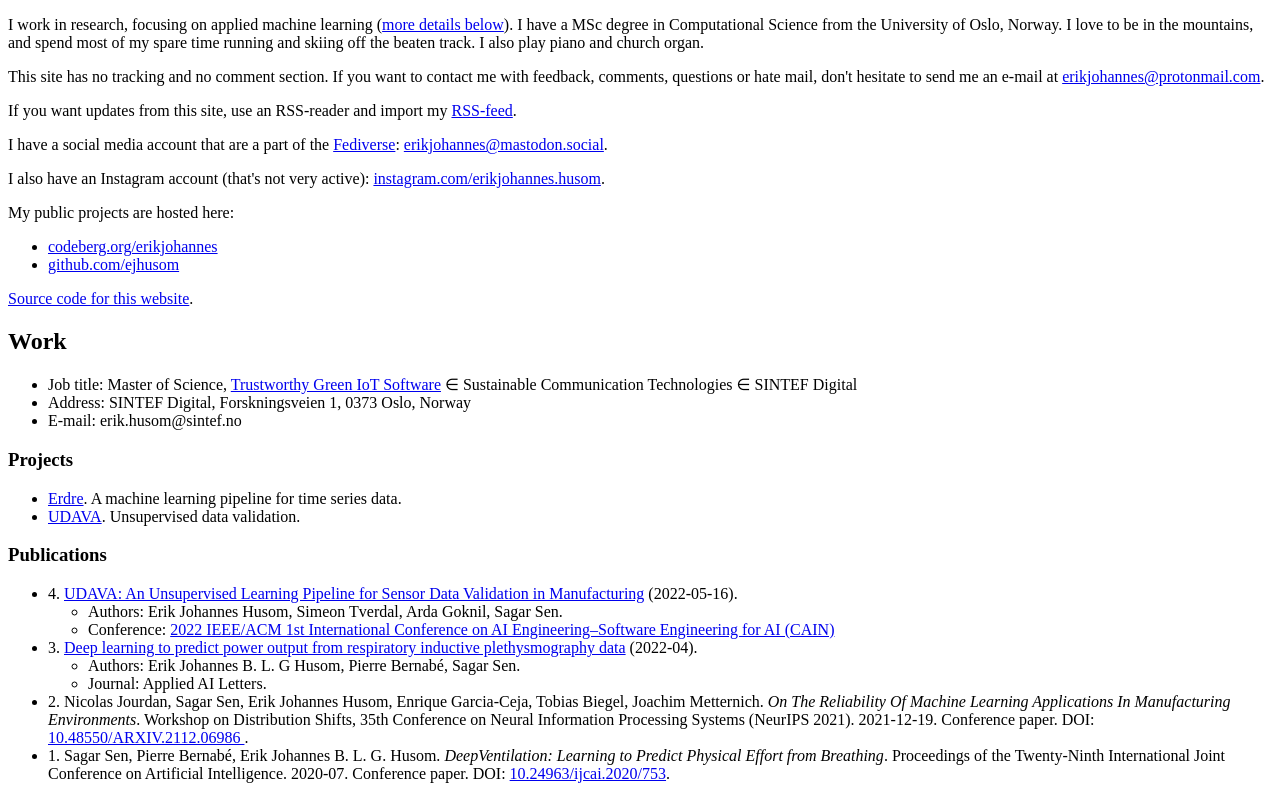
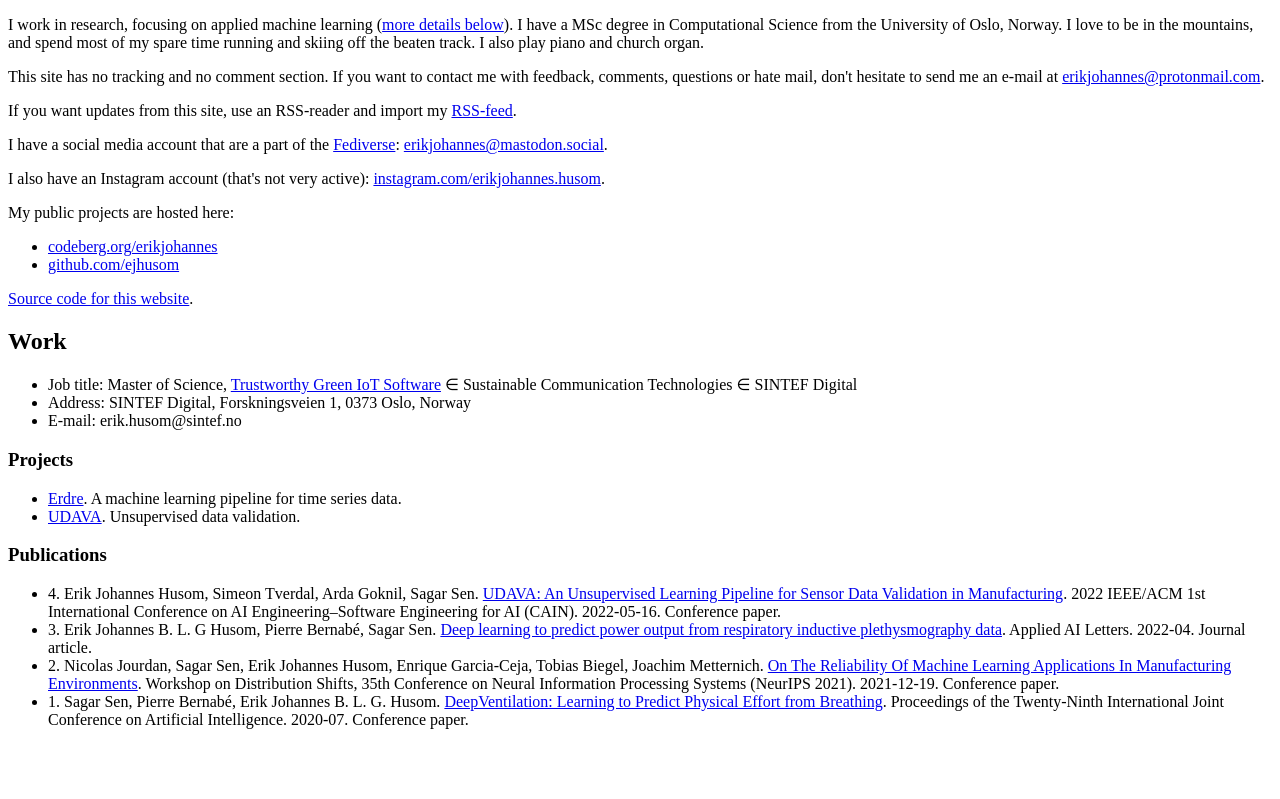
Before and after one commit to ejhusom/erikjohannesno, a plain HTML site: page pages/index.html in a window 1280 px wide. Shown: the part 334-1133 px from the top of the page. After the commit the page ends 1079 px from the top, so only its background shows below. Drawn offline with Linux system fonts and the light colour scheme.

Commit message:
Restructure publications

```diff
--- a/pages/index.html
+++ b/pages/index.html
@@ -95,21 +95,10 @@
         <h3>Publications</h3>
 
         <ul>
-            <li>4. <a href="https://ieeexplore.ieee.org/abstract/document/9796428">UDAVA: An Unsupervised Learning Pipeline for Sensor Data Validation in Manufacturing</a> (2022-05-16).
-                <ul>
-                    <li>Authors: Erik Johannes Husom, Simeon Tverdal, Arda Goknil, Sagar Sen.</li>
-                    <li>Conference: <a href="https://conf.researchr.org/home/cain-2022">2022 IEEE/ACM 1st International Conference on AI Engineering–Software Engineering for AI (CAIN)</a></li>
-                </ul>
-            </li>
-            <li>3. <a href="https://doi.org/10.1002/ail2.65">Deep learning to predict power output from respiratory inductive plethysmography data</a> (2022-04).
-                <ul>
-                    <li>Authors: Erik Johannes B. L. G Husom, Pierre Bernabé, Sagar Sen.</li>
-                    <li>Journal: Applied AI Letters.</li>
-                </ul>
-            </li>
-            <li>2. Nicolas Jourdan, Sagar Sen, Erik Johannes Husom, Enrique Garcia-Ceja, Tobias Biegel, Joachim Metternich. <i>
-                    On The Reliability Of Machine Learning Applications In Manufacturing Environments</i>.  Workshop on Distribution Shifts, 35th Conference on Neural Information Processing Systems (NeurIPS 2021). 2021-12-19. Conference paper. DOI: <a href="https://doi.org/10.48550/arxiv.2112.06986">10.48550/ARXIV.2112.06986 </a>.</li>
-            <li>1. Sagar Sen, Pierre Bernabé, Erik Johannes B. L. G. Husom. <i>DeepVentilation: Learning to Predict Physical Effort from Breathing</i>. Proceedings of the Twenty-Ninth International Joint Conference on Artificial Intelligence. 2020-07. Conference paper. DOI: <a href="https://doi.org/10.24963/ijcai.2020/753">10.24963/ijcai.2020/753</a>.</li>
+            <li>4. Erik Johannes Husom, Simeon Tverdal, Arda Goknil, Sagar Sen. <a href="https://ieeexplore.ieee.org/abstract/document/9796428">UDAVA: An Unsupervised Learning Pipeline for Sensor Data Validation in Manufacturing</a>.  2022 IEEE/ACM 1st International Conference on AI Engineering–Software Engineering for AI (CAIN). 2022-05-16. Conference paper.
+            <li>3. Erik Johannes B. L. G Husom, Pierre Bernabé, Sagar Sen. <a href="https://doi.org/10.1002/ail2.65">Deep learning to predict power output from respiratory inductive plethysmography data</a>.  Applied AI Letters. 2022-04. Journal article.</li>
+            <li>2. Nicolas Jourdan, Sagar Sen, Erik Johannes Husom, Enrique Garcia-Ceja, Tobias Biegel, Joachim Metternich. <a href="https://doi.org/10.48550/arxiv.2112.06986">On The Reliability Of Machine Learning Applications In Manufacturing Environments</a>.  Workshop on Distribution Shifts, 35th Conference on Neural Information Processing Systems (NeurIPS 2021). 2021-12-19. Conference paper.</li>
+            <li>1. Sagar Sen, Pierre Bernabé, Erik Johannes B. L. G. Husom. <a href="https://doi.org/10.24963/ijcai.2020/753">DeepVentilation: Learning to Predict Physical Effort from Breathing</a>. Proceedings of the Twenty-Ninth International Joint Conference on Artificial Intelligence. 2020-07. Conference paper.</li>
         </ul>
 
         </article>
```
